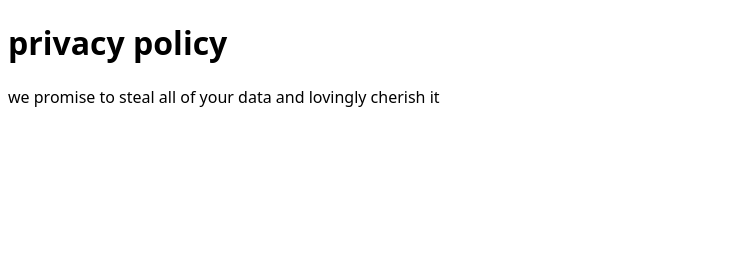
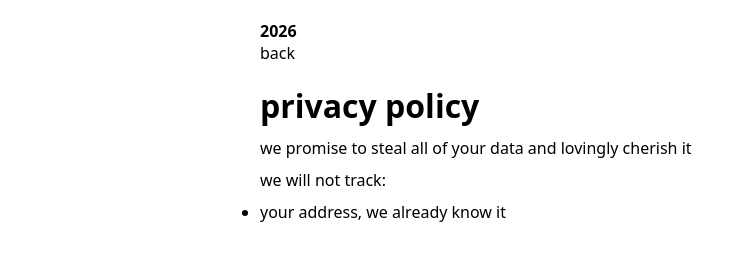
Before and after one commit to Subset-UCSD/Commit-Challenge-2026, a plain HTML site: page privacy-policy/index.html in a window 1280 px wide. Shown: the whole page, without its empty margins (0-747 px from the left). Drawn offline with Linux system fonts and the light colour scheme; files that its build step writes are made by us from their sources.

Commit message:
feet: link to pp

```diff
--- a/privacy-policy/index.html
+++ b/privacy-policy/index.html
@@ -2,17 +2,46 @@
 <html lang="en">
   <head>
     <title>privacy policy</title>
+    <meta
+      name="description"
+      content="Learn about our Privacy Policy (PP)"
+    />
     <meta name="viewport" content="width=device-width, initial-scale=1" />
     <meta name="theme-color" content="#8ace00" />
-    <link rel="stylesheet" type="text/css" href="./reset.css" />
+    <link rel="stylesheet" type="text/css" href="../reset.css" />
 
+    <style>
+      body {
+        padding: 20px;
+        max-width: 800px;
+        margin: 0 auto;
+        display: flex;
+        flex-direction: column;
+        gap: 20px;
+      }
+      main {
+        display: flex;
+        flex-direction: column;
+        gap: 10px;
+      }
+    </style>
   </head>
   <body>
+    <header>
+      <strong>2026</strong>
+      <nav>
+        <a href="../">back</a>
+      </nav>
+    </header>
     <main>
       <h1>privacy policy</h1>
       <p>
         we promise to steal all of your data and lovingly cherish it
       </p>
+      <p>we will not track:</p>
+      <ul>
+        <li>your address, we already know it</li>
+      </ul>
     </main>
   </body>
 </html>
--- a/reset.css
+++ b/reset.css
@@ -12,6 +12,8 @@ body {
 *,
 ::before,
 ::after {
+  margin: 0;
+  padding: 0;
   box-sizing: border-box;
   -webkit-tap-highlight-color: transparent;
   -webkit-overflow-scrolling: touch;
```
Also changed, not shown: index.html (+17 -1 lines).
